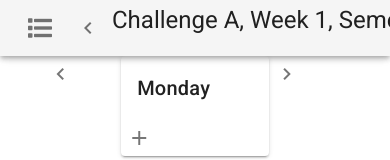
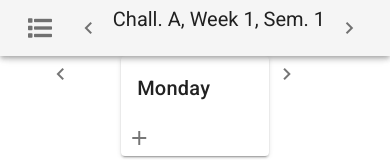
Before and after one commit to anbcodes/School_Planner, a Vue app: page / in a window 390 px wide. Shown: the top 160 px of the page. Built offline with nearby package versions, Linux system fonts and the light colour scheme.

Commit message:
fixed support for mobile

```diff
--- a/src/components/TopBar.vue
+++ b/src/components/TopBar.vue
@@ -7,7 +7,10 @@
     </v-flex>
     <v-spacer />
     <v-flex>
-      <v-toolbar-title class="headline">
+      <v-toolbar-title class="headline hidden-xs-only">
+        <span>{{expandedWeek}}</span>
+      </v-toolbar-title>
+      <v-toolbar-title class="subtilte-2 hidden-sm-and-up">
         <span>{{expandedWeek}}</span>
       </v-toolbar-title>
     </v-flex>
@@ -47,7 +50,11 @@ export default {
       let weekTo30 = ((this.value - 1) % 30) + 1;
       let weekTo15 = weekTo30 > 15 ? weekTo30 - 15 : weekTo30;
       let semester = weekTo30 > 15 ? 2 : 1;
-      return `Challenge ${challenge}, Week ${weekTo15}, Semester ${semester}`;
+      if (this.$vuetify.breakpoint.smAndDown) {
+        return `Chall. ${challenge}, Week ${weekTo15}, Sem. ${semester}`;
+      } else {
+        return `Challenge ${challenge}, Week ${weekTo15}, Semester ${semester}`;
+      }
     }
   }
 };
```
Also changed, not shown: 5 other files (tests, documents, lock files or other folders).
